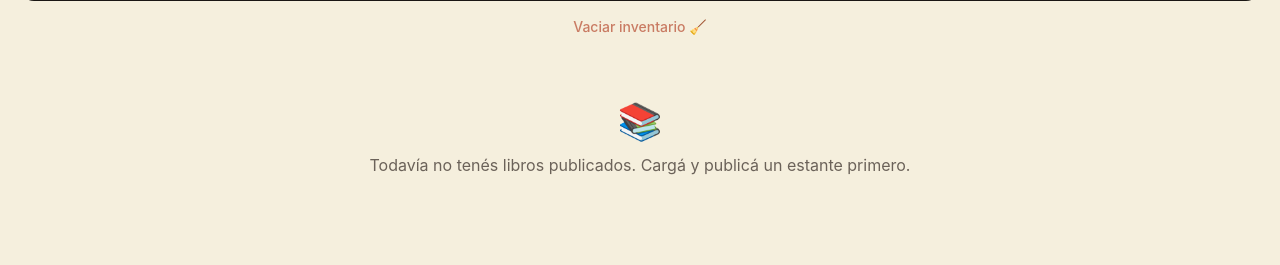
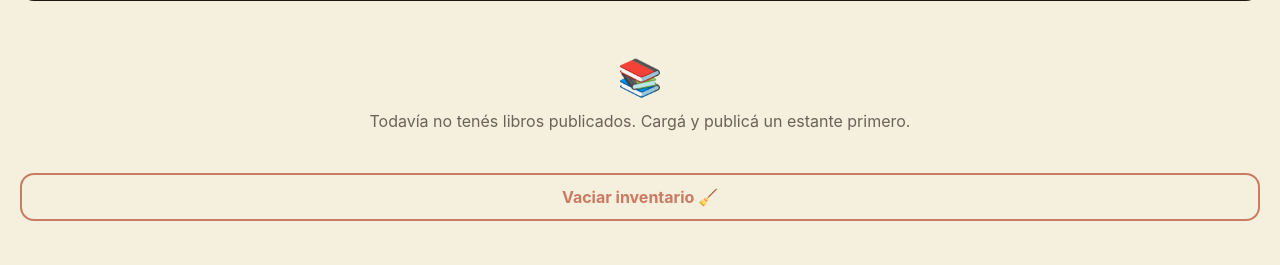
Before and after one commit to nvranco/librero, a FastAPI app: template app/templates/inventario.html in a window 1280 px wide. Shown: the part 149-414 px from the top of the page. Run offline with FastAPI, Linux system fonts and the light colour scheme; the template is opened without the code that fills it: most values are stand-ins (such as "Sample title", 1, 10 or a date in 2020); parts of the project's set-up code (start-up, migrations or seed data) failed here and were passed over; some libraries are stand-ins or nearby versions.

Commit message:
Ajustes de UI en inventario/catalogos
"Vaciar inventario" pasa al final de la pantalla como boton rojo con
contorno propio, en vez de un link de texto arriba. Editar/Borrar de
cada catalogo pasan a ser botones reales en vez de texto subrayado. En
el catalogo general, Ir y QR ocupan solo el espacio de su contenido
para que Copiar link sea el boton mas ancho.

```diff
--- a/app/templates/inventario.html
+++ b/app/templates/inventario.html
@@ -17,35 +17,6 @@
       class="tap w-full rounded-xl2 border-2 border-tinta bg-papel px-4 py-2 text-lg outline-none placeholder:text-gris"
     >
 
-    {% if cant_libros %}
-    <div class="mt-2">
-      <button id="btn-reiniciar" type="button"
-        class="w-full text-center text-sm text-terracota font-medium py-2">
-        Vaciar inventario 🧹
-      </button>
-
-      <div id="confirmar-reinicio" class="hidden mt-1 bg-papel border-2 border-terracota rounded-xl2 p-4">
-        <p class="font-bold">¿Vaciar todo el catálogo?</p>
-        <p class="text-sm text-gris mt-1">
-          Se van a sacar
-          <strong>{{ cant_libros }} libro{{ 's' if cant_libros != 1 else '' }}</strong>
-          de tu catálogo público y vas a arrancar de cero. Las fotos y los lotes que
-          cargaste quedan guardados, pero no vuelven a aparecer acá.
-        </p>
-        <div class="mt-3 space-y-2">
-          <button id="btn-reiniciar-confirmar" type="button"
-            class="tap btn-primario w-full rounded-xl2 font-bold">
-            Sí, vaciar y empezar de nuevo
-          </button>
-          <button id="btn-reiniciar-cancelar" type="button"
-            class="tap btn-secundario w-full rounded-xl2 font-medium">
-            Mejor no
-          </button>
-        </div>
-      </div>
-    </div>
-    {% endif %}
-
     <div id="resultados-busqueda" class="hidden mt-4 space-y-2"></div>
 
     <div id="contenedores" class="mt-6 space-y-2">
@@ -56,9 +27,9 @@
           <button type="button" data-rol="copiar" data-link="{{ url_publica }}"
             class="tap btn-secundario flex-1 rounded-lg px-3 py-2 text-sm font-medium">Copiar link 📋</button>
           <a href="{{ url_publica }}" target="_blank" rel="noopener"
-            class="tap btn-secundario flex-1 flex items-center justify-center rounded-lg px-3 py-2 text-sm font-medium">Ir 🔗</a>
+            class="tap btn-secundario shrink-0 flex items-center justify-center rounded-lg px-3 py-2 text-sm font-medium">Ir 🔗</a>
           <a href="{{ url_qr }}" download="qr-{{ libreria.slug }}.png"
-            class="tap btn-secundario flex-1 flex items-center justify-center rounded-lg px-3 py-2 text-sm font-medium">QR 🏷️</a>
+            class="tap btn-secundario shrink-0 flex items-center justify-center rounded-lg px-3 py-2 text-sm font-medium">QR 🏷️</a>
         </div>
       </div>
 
@@ -78,8 +49,10 @@
               class="tap btn-secundario flex-1 flex items-center justify-center rounded-lg px-3 py-2 text-sm font-medium">Ir 🔗</a>
           </div>
           <div class="flex gap-2 mt-2">
-            <button type="button" data-rol="editar" class="tap flex-1 text-sm font-medium text-celeste underline">Editar</button>
-            <button type="button" data-rol="borrar" class="tap flex-1 text-sm font-medium text-terracota underline">Borrar</button>
+            <button type="button" data-rol="editar"
+              class="tap btn-secundario flex-1 rounded-lg px-3 py-2 text-sm font-medium">Editar ✏️</button>
+            <button type="button" data-rol="borrar"
+              class="tap flex-1 rounded-lg px-3 py-2 text-sm font-medium border-2 border-terracota text-terracota">Borrar 🗑️</button>
           </div>
         </div>
         <div data-rol="edicion" class="hidden space-y-2">
@@ -102,6 +75,35 @@
       <p class="text-4xl mb-3">📚</p>
       <p>Todavía no tenés libros publicados. Cargá y publicá un estante primero.</p>
     </div>
+
+    {% if cant_libros %}
+    <div class="mt-10">
+      <button id="btn-reiniciar" type="button"
+        class="tap w-full rounded-xl2 border-2 border-terracota text-terracota font-bold">
+        Vaciar inventario 🧹
+      </button>
+
+      <div id="confirmar-reinicio" class="hidden mt-2 bg-papel border-2 border-terracota rounded-xl2 p-4">
+        <p class="font-bold">¿Vaciar todo el catálogo?</p>
+        <p class="text-sm text-gris mt-1">
+          Se van a sacar
+          <strong>{{ cant_libros }} libro{{ 's' if cant_libros != 1 else '' }}</strong>
+          de tu catálogo público y vas a arrancar de cero. Las fotos y los lotes que
+          cargaste quedan guardados, pero no vuelven a aparecer acá.
+        </p>
+        <div class="mt-3 space-y-2">
+          <button id="btn-reiniciar-confirmar" type="button"
+            class="tap btn-primario w-full rounded-xl2 font-bold">
+            Sí, vaciar y empezar de nuevo
+          </button>
+          <button id="btn-reiniciar-cancelar" type="button"
+            class="tap btn-secundario w-full rounded-xl2 font-medium">
+            Mejor no
+          </button>
+        </div>
+      </div>
+    </div>
+    {% endif %}
   </main>
 </div>
 
```
